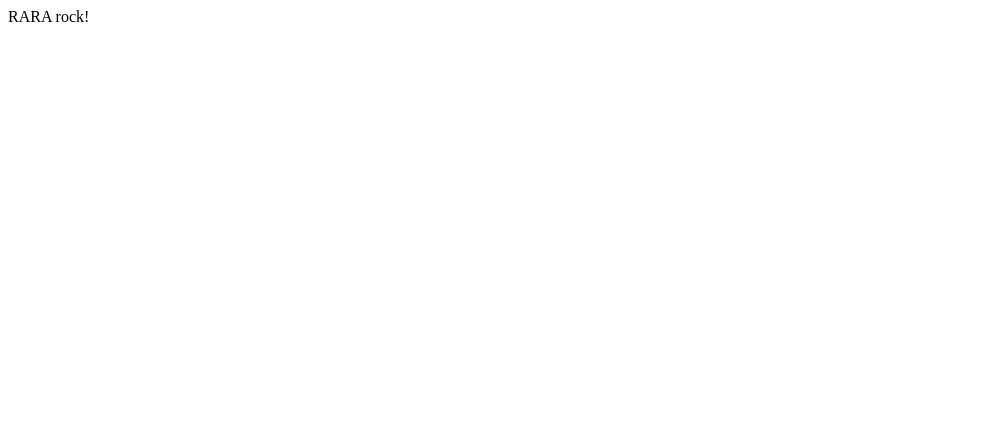
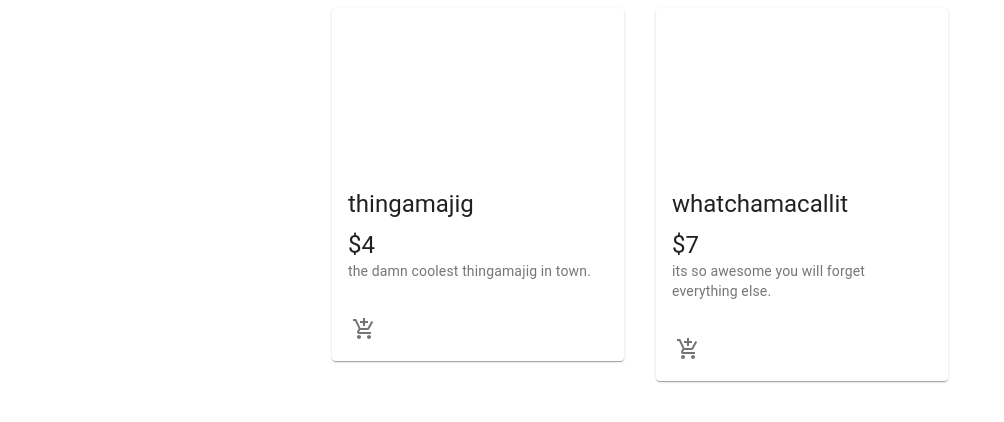
Before and after one commit to mimirandi21/rara_commerce, a React (Create React App) app: page / in a window 1280 px wide. Shown: the top 422 px of the page, without its empty margins (0-1004 px from the left). Built offline with nearby package versions, Linux system fonts and the light colour scheme.

Commit message:
finished products display and styling

```diff
--- a/package.json
+++ b/package.json
@@ -5,6 +5,7 @@
 	"private": true,
 	"dependencies": {
 		"@material-ui/core": "^4.12.3",
+		"@material-ui/icons": "^4.11.2",
 		"@testing-library/jest-dom": "^5.14.1",
 		"@testing-library/react": "^11.2.7",
 		"@testing-library/user-event": "^12.8.3",
--- a/src/App.js
+++ b/src/App.js
@@ -1,7 +1,12 @@
 import React from "react";
+import Products from "./components/Products/Products";
 
 const App = () => {
-	return <div>RARA rock!</div>;
+	return (
+		<div>
+			<Products />
+		</div>
+	);
 };
 
 export default App;
--- /dev/null
+++ b/src/components/products/Product/Product.jsx
@@ -0,0 +1,44 @@
+import React from "react";
+import {
+	Card,
+	CardMedia,
+	CardContent,
+	CardActions,
+	Typography,
+	IconButton,
+} from "@material-ui/core";
+import { AddShoppingCart } from "@material-ui/icons";
+
+import useStyles from "./styles";
+
+const Product = ({ product }) => {
+	const classes = useStyles();
+
+	return (
+		<Card className={classes.root}>
+			<CardMedia
+				className={classes.media}
+				image={product.image}
+				title={product.name}
+			/>
+			<CardContent>
+				<div className={classes.CardContent}>
+					<Typography variant="h5" gutterBottom>
+						{product.name}
+					</Typography>
+					<Typography variant="h5">{product.price}</Typography>
+				</div>
+				<Typography variant="body2" color="textSecondary">
+					{product.description}
+				</Typography>
+			</CardContent>
+			<CardActions disableSpacing className={classes.CardActions}>
+				<IconButton aria-label="Add to Cart">
+					<AddShoppingCart />
+				</IconButton>
+			</CardActions>
+		</Card>
+	);
+};
+
+export default Product;
--- /dev/null
+++ b/src/components/products/Product/styles.js
@@ -0,0 +1,19 @@
+import { makeStyles } from "@material-ui/core/styles";
+
+export default makeStyles(() => ({
+	root: {
+		maxWidth: "100%",
+	},
+	media: {
+		height: 0,
+		paddingTop: "56.25%",
+	},
+	cardActions: {
+		display: "flex",
+		justifyContent: "flex-end",
+	},
+	cardContent: {
+		display: "flex",
+		justifyContent: "space-between",
+	},
+}));
--- a/src/components/products/Products.jsx
+++ b/src/components/products/Products.jsx
@@ -1,21 +1,36 @@
 import React from "react";
-import Grid from "@material-ui/core";
+import Grid from "@material-ui/core/Grid";
+
+import Product from "./Product/Product";
+import useStyles from "./Product/styles";
+
+const products = [
+	{
+		id: 1,
+		name: "thingamajig",
+		description: "the damn coolest thingamajig in town.",
+		price: "$4",
+	},
+	{
+		id: 2,
+		name: "whatchamacallit",
+		description: "its so awesome you will forget everything else.",
+		price: "$7",
+	},
+];
 
 const Products = () => {
-
-    const products = [
-        { id: 1, name: "thingamajig", description: "the damn coolest thingamajig in town." },
-        { id: 2, name: "whatchamacallit", description: "its so awesome you will forget everything else."}
-    ]
+	return (
 		<main>
 			<Grid container justify="center" spacing={4}>
 				{products.map((product) => (
 					<Grid item key={product.id} xs={12} sm={6} md={4} lg={3}>
-                    <Product />
+						<Product product={product} />
 					</Grid>
 				))}
 			</Grid>
-	</main>;
+		</main>
+	);
 };
 
-export default Products
+export default Products;
```
Also changed, not shown: 1 other file (tests, documents, lock files or other folders). Lines whose indentation alone changed are shown as unchanged.
